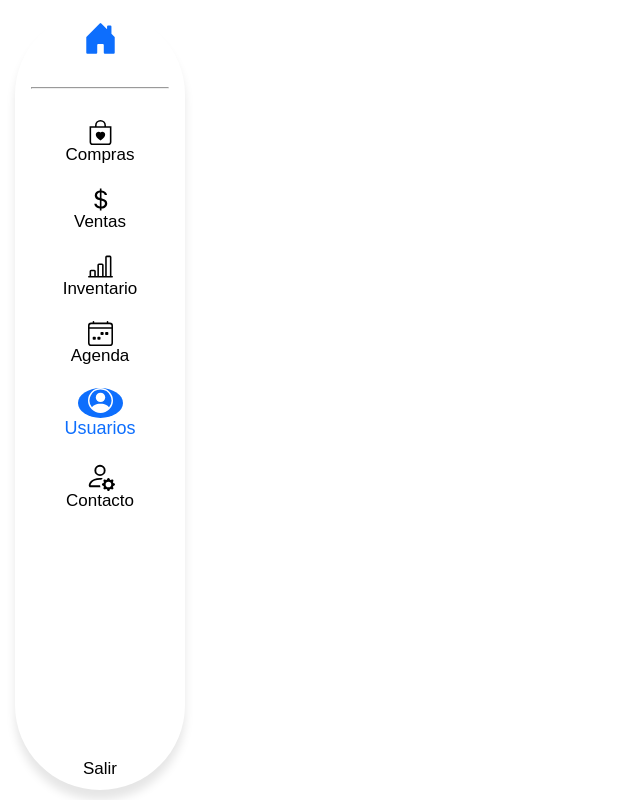
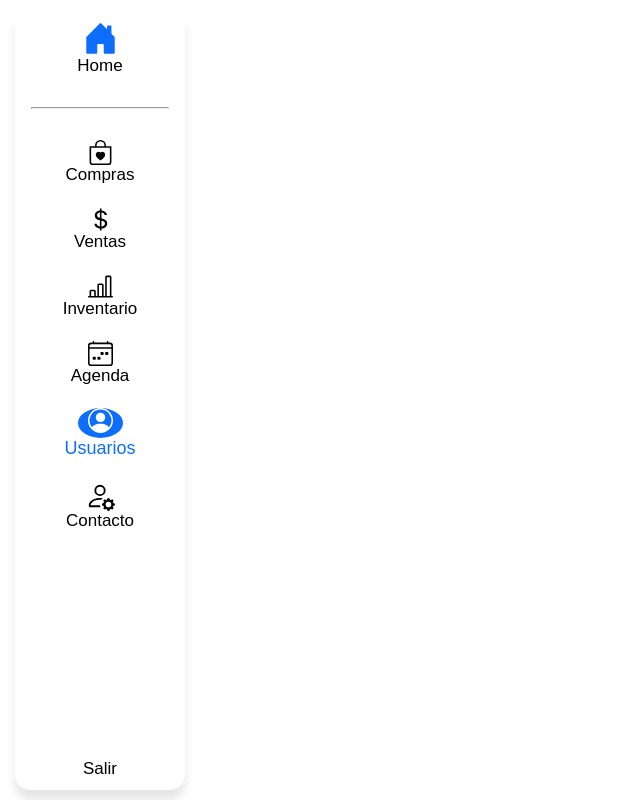
Before and after one commit to daniloaj/DAERP, a PHP site: page /aplicacion/vistas/partes/supertablero_partes/sidebar_supertablero.php in a window 1280 px wide. Shown: the whole page, without its empty margins (0-640 px from the left). Run offline with PHP 8.4, Linux system fonts and the light colour scheme; some libraries are stand-ins or nearby versions.

Commit message:
correct the border radius

```diff
--- a/aplicacion/vistas/partes/supertablero_partes/sidebar_supertablero.php
+++ b/aplicacion/vistas/partes/supertablero_partes/sidebar_supertablero.php
@@ -6,10 +6,13 @@
   <ul>
 
     <li class="mt-3">
-      <a href="<?php echo URL ?>tablero">
-      <svg xmlns="http://www.w3.org/2000/svg" width="35" height="35" fill="rgba(13,110,253,255)" class="bi bi-house-door-fill" viewBox="0 0 16 16">
-  <path d="M6.5 14.5v-3.505c0-.245.25-.495.5-.495h2c.25 0 .5.25.5.5v3.5a.5.5 0 0 0 .5.5h4a.5.5 0 0 0 .5-.5v-7a.5.5 0 0 0-.146-.354L13 5.793V2.5a.5.5 0 0 0-.5-.5h-1a.5.5 0 0 0-.5.5v1.293L8.354 1.146a.5.5 0 0 0-.708 0l-6 6A.5.5 0 0 0 1.5 7.5v7a.5.5 0 0 0 .5.5h4a.5.5 0 0 0 .5-.5"/>
-</svg>
+      <a href="<?php echo URL ?>supertablero">
+        <svg xmlns="http://www.w3.org/2000/svg" width="35" height="35" fill="rgba(13,110,253,255)" class="bi bi-house-door-fill" viewBox="0 0 16 16">
+          <path d="M6.5 14.5v-3.505c0-.245.25-.495.5-.495h2c.25 0 .5.25.5.5v3.5a.5.5 0 0 0 .5.5h4a.5.5 0 0 0 .5-.5v-7a.5.5 0 0 0-.146-.354L13 5.793V2.5a.5.5 0 0 0-.5-.5h-1a.5.5 0 0 0-.5.5v1.293L8.354 1.146a.5.5 0 0 0-.708 0l-6 6A.5.5 0 0 0 1.5 7.5v7a.5.5 0 0 0 .5.5h4a.5.5 0 0 0 .5-.5" />
+        </svg>
+        <span class="nav-text">
+          Home
+        </span>
       </a>
     </li>
 
@@ -85,9 +88,9 @@
     <li>
       <a href="<?php echo URL ?>usuarios">
         <div>
-        <svg xmlns="http://www.w3.org/2000/svg" width="30" height="30" class="bi bi-person-gear" viewBox="0 0 16 16">
-  <path d="M11 5a3 3 0 1 1-6 0 3 3 0 0 1 6 0M8 7a2 2 0 1 0 0-4 2 2 0 0 0 0 4m.256 7a4.5 4.5 0 0 1-.229-1.004H3c.001-.246.154-.986.832-1.664C4.484 10.68 5.711 10 8 10q.39 0 .74.025c.226-.341.496-.65.804-.918Q8.844 9.002 8 9c-5 0-6 3-6 4s1 1 1 1zm3.63-4.54c.18-.613 1.048-.613 1.229 0l.043.148a.64.64 0 0 0 .921.382l.136-.074c.561-.306 1.175.308.87.869l-.075.136a.64.64 0 0 0 .382.92l.149.045c.612.18.612 1.048 0 1.229l-.15.043a.64.64 0 0 0-.38.921l.074.136c.305.561-.309 1.175-.87.87l-.136-.075a.64.64 0 0 0-.92.382l-.045.149c-.18.612-1.048.612-1.229 0l-.043-.15a.64.64 0 0 0-.921-.38l-.136.074c-.561.305-1.175-.309-.87-.87l.075-.136a.64.64 0 0 0-.382-.92l-.148-.045c-.613-.18-.613-1.048 0-1.229l.148-.043a.64.64 0 0 0 .382-.921l-.074-.136c-.306-.561.308-1.175.869-.87l.136.075a.64.64 0 0 0 .92-.382zM14 12.5a1.5 1.5 0 1 0-3 0 1.5 1.5 0 0 0 3 0"/>
-</svg>
+          <svg xmlns="http://www.w3.org/2000/svg" width="30" height="30" class="bi bi-person-gear" viewBox="0 0 16 16">
+            <path d="M11 5a3 3 0 1 1-6 0 3 3 0 0 1 6 0M8 7a2 2 0 1 0 0-4 2 2 0 0 0 0 4m.256 7a4.5 4.5 0 0 1-.229-1.004H3c.001-.246.154-.986.832-1.664C4.484 10.68 5.711 10 8 10q.39 0 .74.025c.226-.341.496-.65.804-.918Q8.844 9.002 8 9c-5 0-6 3-6 4s1 1 1 1zm3.63-4.54c.18-.613 1.048-.613 1.229 0l.043.148a.64.64 0 0 0 .921.382l.136-.074c.561-.306 1.175.308.87.869l-.075.136a.64.64 0 0 0 .382.92l.149.045c.612.18.612 1.048 0 1.229l-.15.043a.64.64 0 0 0-.38.921l.074.136c.305.561-.309 1.175-.87.87l-.136-.075a.64.64 0 0 0-.92.382l-.045.149c-.18.612-1.048.612-1.229 0l-.043-.15a.64.64 0 0 0-.921-.38l-.136.074c-.561.305-1.175-.309-.87-.87l.075-.136a.64.64 0 0 0-.382-.92l-.148-.045c-.613-.18-.613-1.048 0-1.229l.148-.043a.64.64 0 0 0 .382-.921l-.074-.136c-.306-.561.308-1.175.869-.87l.136.075a.64.64 0 0 0 .92-.382zM14 12.5a1.5 1.5 0 1 0-3 0 1.5 1.5 0 0 0 3 0" />
+          </svg>
         </div>
         <span class="nav-text">
           Contacto
--- a/publico/css/sidebar.css
+++ b/publico/css/sidebar.css
@@ -1,6 +1,6 @@
 .main-menu {
     background-color: white;
-    border-radius: 20000px;
+    border-radius: 15px;
     position: fixed;
     top: 0;
     bottom: 0;
```
